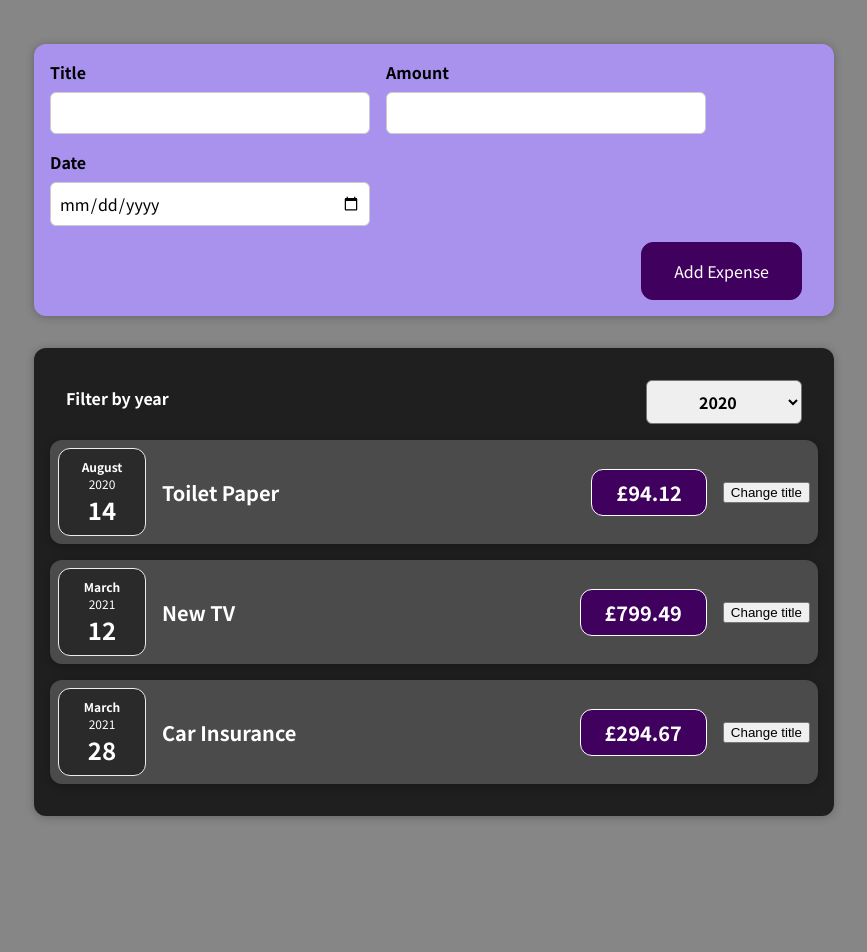
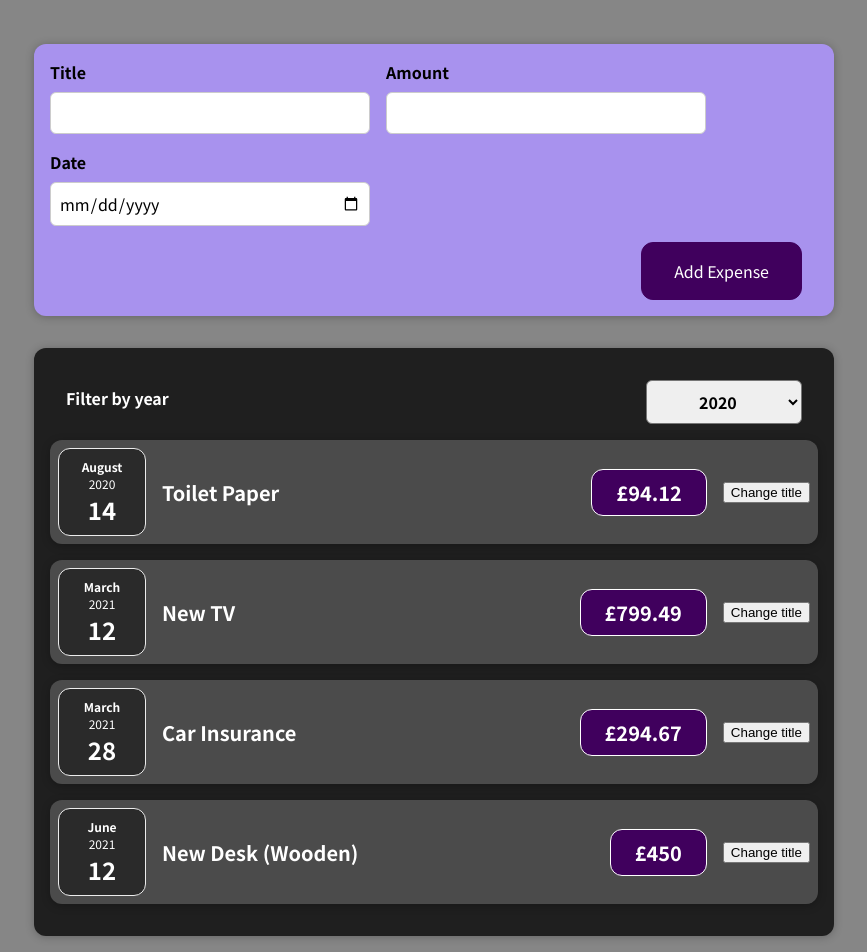
Before and after one commit to Chalderrr/react-js-training, a React (Create React App) app: page / in a window 1280 px wide. Shown: the top 952 px of the page, without its empty margins (206-1073 px from the left). Before the commit the page ends 860 px from the top, so only its background shows below. Built offline with nearby package versions, Linux system fonts and the light colour scheme.

Commit message:
:zap: change static content to map array

```diff
--- a/src/components/Expenses/Expenses.js
+++ b/src/components/Expenses/Expenses.js
@@ -19,21 +19,13 @@
                     selected={enteredYear}
                     onChangeExpenseFilter={onChangeExpenseFilterHandler}
                 />
-                <ExpenseItem
-                    title={props.expenses[0].title}
-                    amount={props.expenses[0].amount}
-                    date={props.expenses[0].date}
-                />
-                <ExpenseItem
-                    title={props.expenses[1].title}
-                    amount={props.expenses[1].amount}
-                    date={props.expenses[1].date}
-                />
-                <ExpenseItem
-                    title={props.expenses[2].title}
-                    amount={props.expenses[2].amount}
-                    date={props.expenses[2].date}
-                />
+                {props.expenses.map((expense) => (
+                    <ExpenseItem
+                        title={expense.title}
+                        amount={expense.amount}
+                        date={expense.date}
+                    />
+                ))}
             </Card>
         </div>
     );
```
Also changed, not shown: 1 other file (tests, documents, lock files or other folders).
